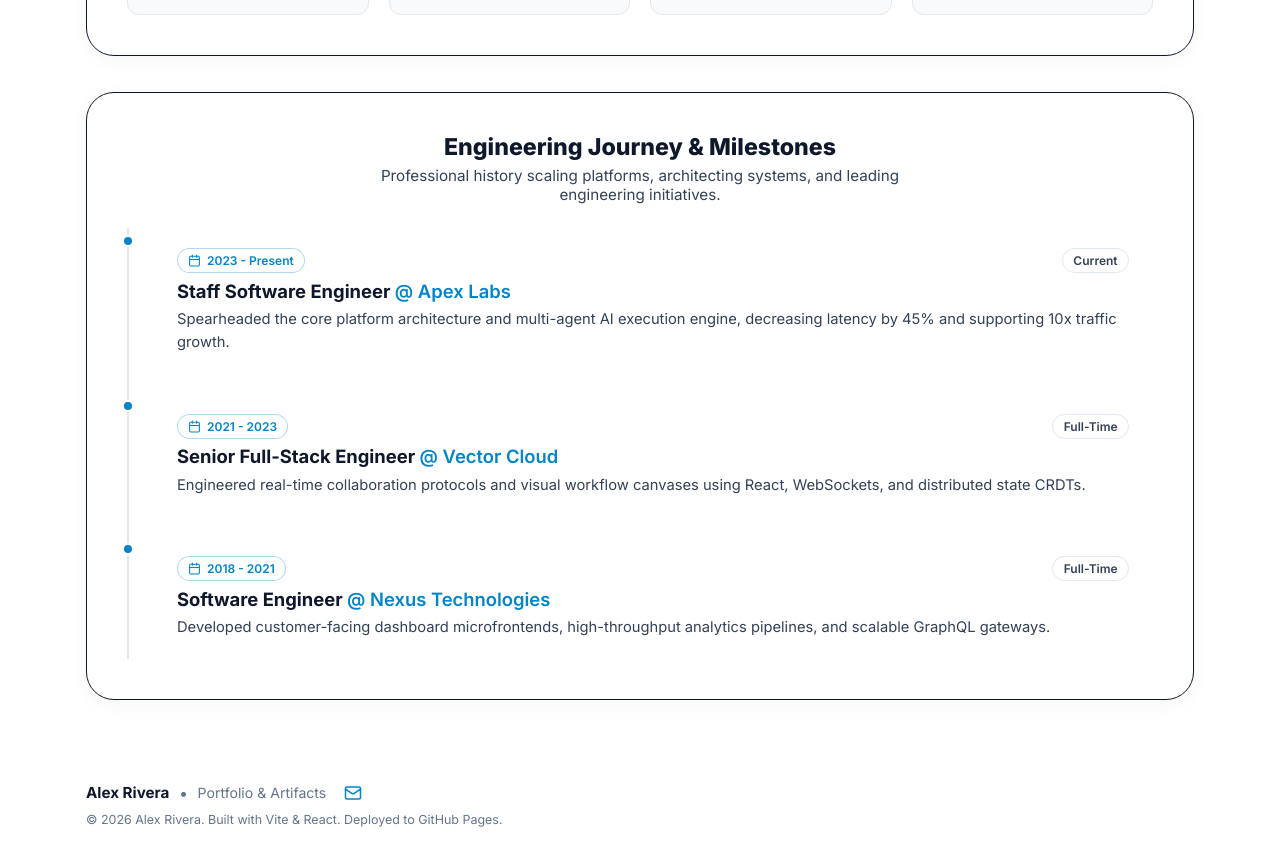
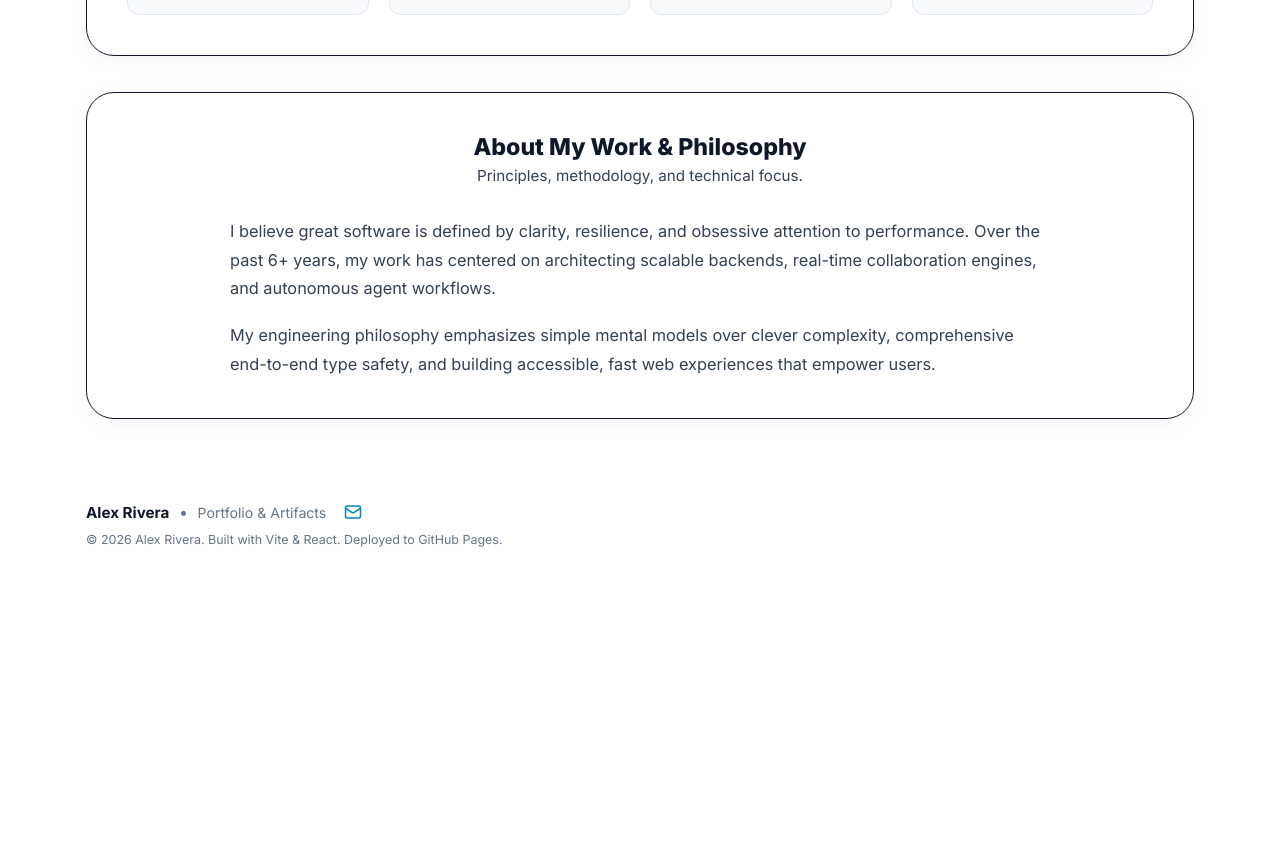
Before and after one commit to r-sankepally/myportfolio, a React (Vite) app: page / in a window 1280 px wide. Shown: the part 1020-1885 px from the top of the page. After the commit the page ends 1615 px from the top, so only its background shows below. Built offline with nearby package versions, Linux system fonts and the light colour scheme.

Commit message:
feat: replace experience block with custom text block with heading

```diff
--- a/src/components/PortfolioBlocks.jsx
+++ b/src/components/PortfolioBlocks.jsx
@@ -1,6 +1,6 @@
 import React from 'react';
-import { skillCategories, experienceTimeline } from '../data/portfolioData';
-import { Calendar, Terminal, Code2, Server, Cpu, Cloud } from 'lucide-react';
+import { skillCategories, textBlock } from '../data/portfolioData';
+import { Terminal, Code2, Server, Cpu, Cloud } from 'lucide-react';
 
 const categoryIcons = {
   "Frontend & UI": <Code2 size={18} color="var(--accent-primary)" />,
@@ -15,7 +15,7 @@ export default function PortfolioBlocks() {
       {/* ==============================================================
           BLOCK: Technical Arsenal & Skills
           ============================================================== */}
-      <section className="portfolio-block" id="block-02">
+      <section className="portfolio-block" id="block-skills">
         <div className="block-content">
           <div className="block-header-info">
             <h2 className="block-title">Technical Arsenal & Core Stack</h2>
@@ -45,41 +45,22 @@ export default function PortfolioBlocks() {
       </section>
 
       {/* ==============================================================
-          BLOCK: Experience & Engineering Milestones
+          BLOCK: Custom Text Block with Heading
           ============================================================== */}
-      <section className="portfolio-block" id="block-03">
+      <section className="portfolio-block" id="block-text">
         <div className="block-content">
           <div className="block-header-info">
-            <h2 className="block-title">Engineering Journey & Milestones</h2>
-            <p className="block-subtitle">
-              Professional history scaling platforms, architecting systems, and leading engineering initiatives.
-            </p>
+            <h2 className="block-title">{textBlock.heading}</h2>
+            {textBlock.subheading && (
+              <p className="block-subtitle">{textBlock.subheading}</p>
+            )}
           </div>
 
-          <div className="timeline">
-            {experienceTimeline.map((item, idx) => (
-              <div key={idx} className="timeline-item">
-                <div className="timeline-dot" />
-                <div className="glass-card" style={{ padding: '1.25rem 1.5rem' }}>
-                  <div style={{ display: 'flex', justifyContent: 'space-between', alignItems: 'center', flexWrap: 'wrap', gap: '0.5rem', marginBottom: '0.4rem' }}>
-                    <span className="badge" style={{ color: 'var(--accent-primary)', borderColor: 'var(--border-glow)' }}>
-                      <Calendar size={13} />
-                      {item.period}
-                    </span>
-                    <span className="badge" style={{ fontSize: '0.75rem' }}>
-                      {item.badge}
-                    </span>
-                  </div>
-
-                  <h3 style={{ fontSize: '1.15rem', fontWeight: 700, color: 'var(--text-primary)' }}>
-                    {item.role} <span style={{ color: 'var(--accent-primary)', fontWeight: 600 }}>@ {item.company}</span>
-                  </h3>
-
-                  <p style={{ color: 'var(--text-secondary)', fontSize: '0.92rem', lineHeight: 1.55, marginTop: '0.4rem' }}>
-                    {item.description}
-                  </p>
-                </div>
-              </div>
+          <div className="custom-text-block-body">
+            {textBlock.paragraphs.map((paragraph, idx) => (
+              <p key={idx} className="custom-text-paragraph">
+                {paragraph}
+              </p>
             ))}
           </div>
         </div>
--- a/src/data/portfolioData.js
+++ b/src/data/portfolioData.js
@@ -250,15 +250,24 @@ export const artifacts = [
   }
 ];
 
+export const textBlock = {
+  heading: "About My Work & Philosophy",
+  subheading: "Principles, methodology, and technical focus.",
+  paragraphs: [
+    "I believe great software is defined by clarity, resilience, and obsessive attention to performance. Over the past 6+ years, my work has centered on architecting scalable backends, real-time collaboration engines, and autonomous agent workflows.",
+    "My engineering philosophy emphasizes simple mental models over clever complexity, comprehensive end-to-end type safety, and building accessible, fast web experiences that empower users."
+  ]
+};
+
 export const portfolioBlocks = [
   {
-    id: "block-02",
+    id: "block-skills",
     title: "Technical Arsenal & Core Stack",
     description: "Frameworks, languages, cloud platforms, and protocols used across projects."
   },
   {
-    id: "block-03",
-    title: "Engineering Journey & Milestones",
-    description: "Professional experience, leadership milestones, and architecture contributions."
+    id: "block-text",
+    title: "About My Work & Philosophy",
+    description: "Custom text section with heading and detailed overview."
   }
 ];
--- a/src/index.css
+++ b/src/index.css
@@ -549,6 +549,22 @@ body {
   font-size: 0.95rem;
   max-width: 600px;
   margin: 0 auto;
+}
+
+/* Custom Text Block */
+.custom-text-block-body {
+  max-width: 820px;
+  margin: 0.5rem auto 0;
+  display: flex;
+  flex-direction: column;
+  gap: 1.15rem;
+  text-align: left;
+}
+
+.custom-text-paragraph {
+  color: var(--text-secondary);
+  font-size: 1.02rem;
+  line-height: 1.75;
 }
 
 /* Block 01 Artifact Cards Grid */
```
